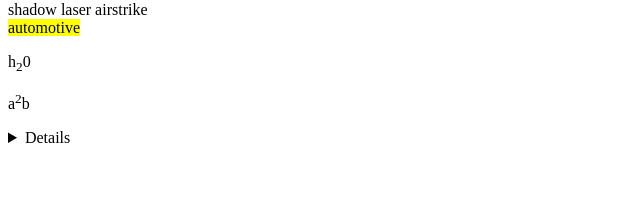
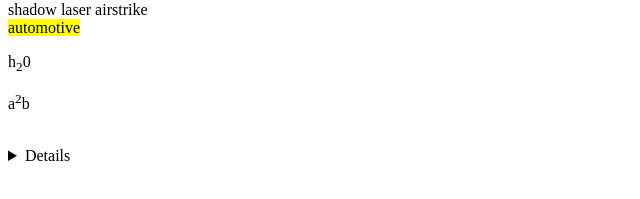
Before and after one commit to Arun-Arumughan/HTML-Repo, a plain HTML site: page arun1.html in a window 1280 px wide. Shown: the part 517-716 px from the top of the page, without its empty margins (0-640 px from the left). Drawn offline with Linux system fonts and the light colour scheme.

Commit message:
added a break tag in 17 line

```diff
--- a/arun1.html
+++ b/arun1.html
@@ -14,7 +14,7 @@
 <br>shadow laser airstrike</br>
 <mark>automotive</mark>
 <p>h<sub>2</sub>0</p>
-<p>a<sup>2</sup>b</p>
+<p>a<sup>2</sup>b</p><br>
 <details>
 <h2>variants</h2>
 <ol type="i">
```
